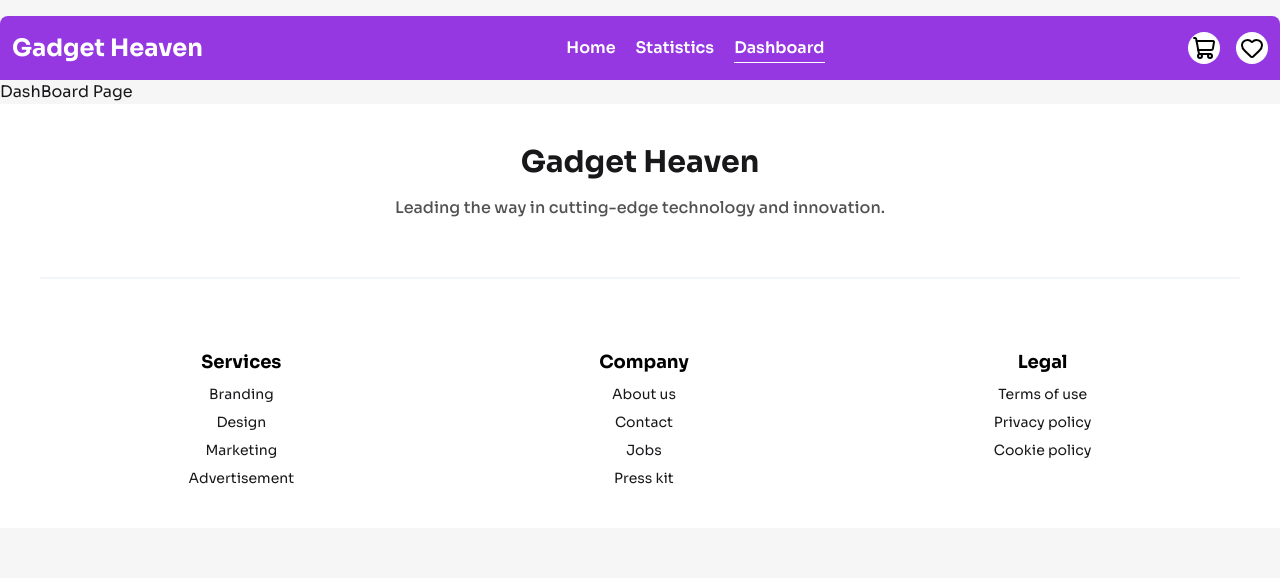
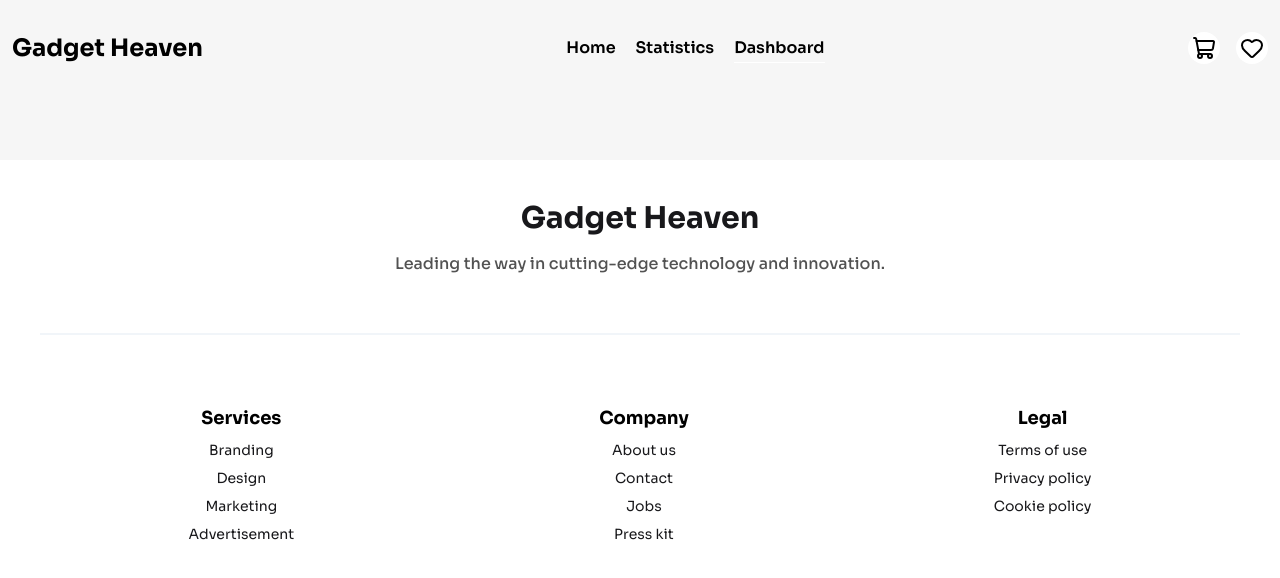
Before and after one commit to nillworks/Gadget-Heaven, a Next.js app: page /dashboard in a window 1280 px wide. Shown: the top 578 px of the page. Built offline with nearby package versions, Linux system fonts and the light colour scheme.

Commit message:
feat: improve navbar with home page conditional styles

```diff
--- a/src/Components/AllPages/Dashboard/DashBoard.jsx
+++ b/src/Components/AllPages/Dashboard/DashBoard.jsx
@@ -1,5 +1,5 @@
 const DashBoardPage = () => {
-  return <div>DashBoard Page</div>;
+  return <div className="py-10"></div>;
 };
 
 export default DashBoardPage;
--- a/src/Components/AllPages/HomePage/HeroSection.jsx
+++ b/src/Components/AllPages/HomePage/HeroSection.jsx
@@ -3,7 +3,7 @@ import HeroImage from './HeroImage';
 const HeroSection = () => {
   return (
     <section className="">
-      <div className="containers px-2 mx-auto  py-15 pb-36 bg-primaryColor">
+      <div className="containers px-2 mx-auto  py-15 pb-36 rounded-b-lg bg-primaryColor">
         {/* Title and SubTitle */}
         <div className="text-center flex items-center justify-center flex-col gap-5">
           <h1 className="text-2xl sm:text-3xl text-white font-bold">
--- a/src/Components/Shared/NavBar.jsx
+++ b/src/Components/Shared/NavBar.jsx
@@ -1,46 +1,44 @@
+'use client';
+
 import MyNavLink from './MyNavLink';
-import { LucideShoppingCart, Heart } from 'lucide-react';
-import { LucideHeart } from 'lucide-react';
+import { LucideShoppingCart, LucideHeart } from 'lucide-react';
+import { usePathname } from 'next/navigation';
 
 const navItems = [
-  {
-    path: '/',
-    text: 'Home',
-  },
-  {
-    path: '/statistics',
-    text: 'Statistics',
-  },
-  {
-    path: '/dashboard',
-    text: 'Dashboard',
-  },
+  { path: '/', text: 'Home' },
+  { path: '/statistics', text: 'Statistics' },
+  { path: '/dashboard', text: 'Dashboard' },
 ];
 
 const NavBar = () => {
+  const pathname = usePathname();
+
+  const isHome = pathname === '/';
+
   const li = navItems.map((item, i) => (
     <MyNavLink key={i} hrefPath={item.path}>
       {item.text}
     </MyNavLink>
   ));
+
   return (
     <div className="pt-4">
-      <div className="containers mx-auto bg-primaryColor text-white rounded-t-lg">
-        <nav className="flex items-center justify-between py-4 px-3 ">
+      <div
+        className={`containers mx-auto
+        ${isHome ? 'bg-primaryColor text-white rounded-t-lg' : ' text-black'}`}
+      >
+        <nav className="flex items-center justify-between py-4 px-3">
           {/* logo */}
-          <div>
-            <h2 className="text-2xl font-bold">Gadget Heaven</h2>
-          </div>
+          <h2 className="text-2xl font-bold">Gadget Heaven</h2>
 
-          {/* Navigation Menu */}
+          {/* Navigation */}
           <div className="hidden md:flex">
             <ul className="flex items-center gap-5">{li}</ul>
           </div>
 
-          {/* Right Side Icons Shop */}
+          {/* Icons */}
           <div className="flex items-center gap-4">
             <div className="p-1 rounded-full bg-white">
-              {/* <ShoppingCart color="black" /> */}
               <LucideShoppingCart color="black" />
             </div>
             <div className="p-1 rounded-full bg-white">
```
